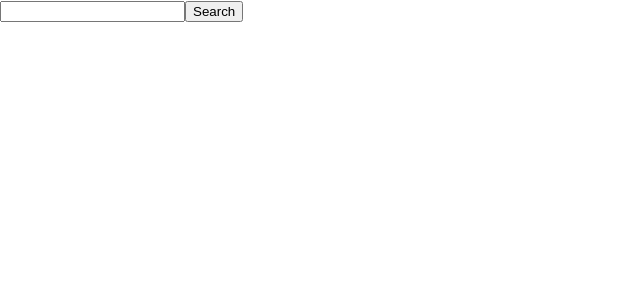
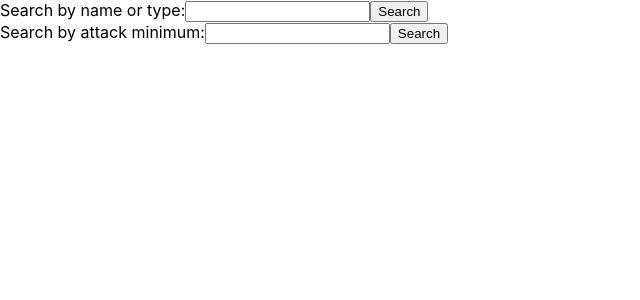
Before and after one commit to jaimekinsley/pokedex, a React (Create React App) app: page / in a window 1280 px wide. Shown: the top 300 px of the page, without its empty margins (0-640 px from the left). Built offline with nearby package versions, Linux system fonts and the light colour scheme.

Commit message:
gets attack search to work

```diff
--- a/src/App.js
+++ b/src/App.js
@@ -1,21 +1,5 @@
 import React, { Component } from 'react';
 import request from 'superagent';
-
-// const data = [
-//   {
-//     character: 'some character 1',
-//     type: 'some type 1'
-//   },
-//   {
-//     character: 'some character 2',
-//     type: 'some type 2'
-//   },
-//   {
-//     character: 'some character 3',
-//     type: 'some type 3'
-//   }
-// ]
-
 
 
 export default class App extends Component {
@@ -32,8 +16,18 @@ state = {
 
   handleClick = async () => {
     const fetchedData = await request.get(`https://alchemy-pokedex.herokuapp.com/api/pokedex?pokemon=${this.state.searchQuery}`);
-    console.log(fetchedData)
-    this.setState({ data: fetchedData.body.results })
+    this.setState({ data: fetchedData.body.results });
+  }
+
+  handleAttackClick = async () => {
+    const fetchedData = await request.get(`https://alchemy-pokedex.herokuapp.com/api/pokedex`);
+    const attackData = fetchedData.body.results.filter((e) => {
+      if (e.attack >= this.state.searchQuery){
+      return true;
+      }
+      return false;
+    });
+    this.setState({ data: attackData });
   }
 
 
@@ -41,14 +35,27 @@ state = {
   render() {
     return (
       <div>
+
+        <div className='searchName'>
+        Search by name or type:
        <input onChange={this.handleChange}/>
        <button onClick={this.handleClick}>Search</button>
-       <div>
+       </div>
+
+      <div className='searchAttack'>
+        Search by attack minimum:
+      <input onChange={this.handleChange}/>
+       <button onClick={this.handleAttackClick}>Search</button>
+      </div>
+
+
+
+             <div>
              {
                  this.state.data.map(data => {
                  return <>
                  <h2>{data.pokemon}</h2>
-                 <img src={data.url_image}/>
+                 <img src={data.url_image} alt={data.pokemon}/>
                  <h3>Type: {data.type_1}, {data.type_2}</h3>
                  <h3>Attack: {data.attack}</h3>
                  <h3>Defense: {data.defense}</h3>
```
